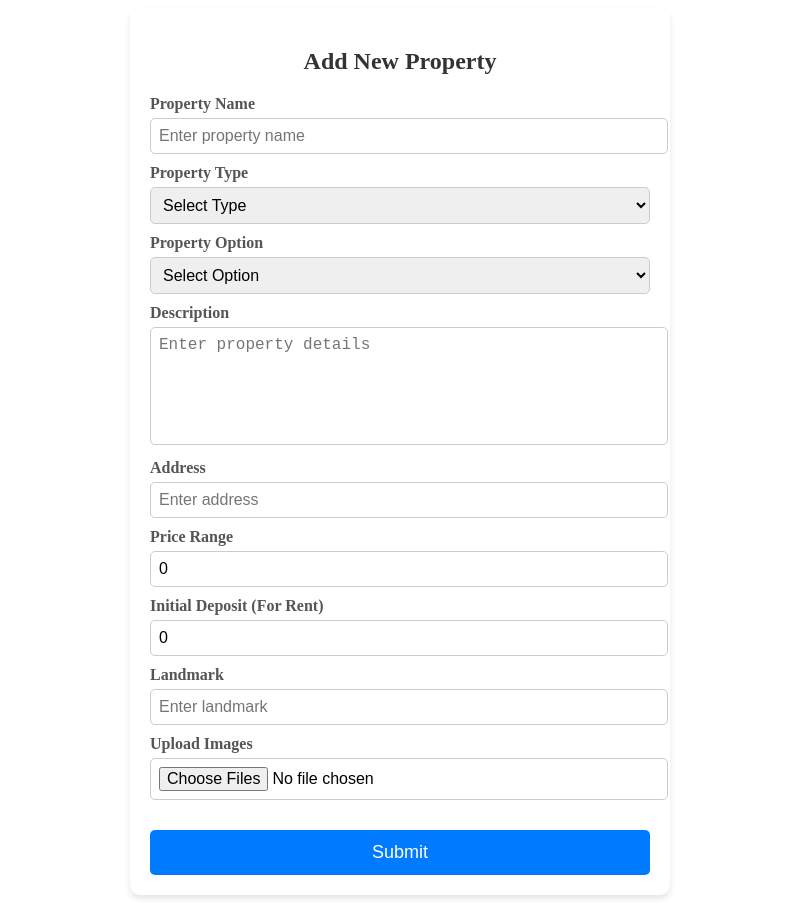
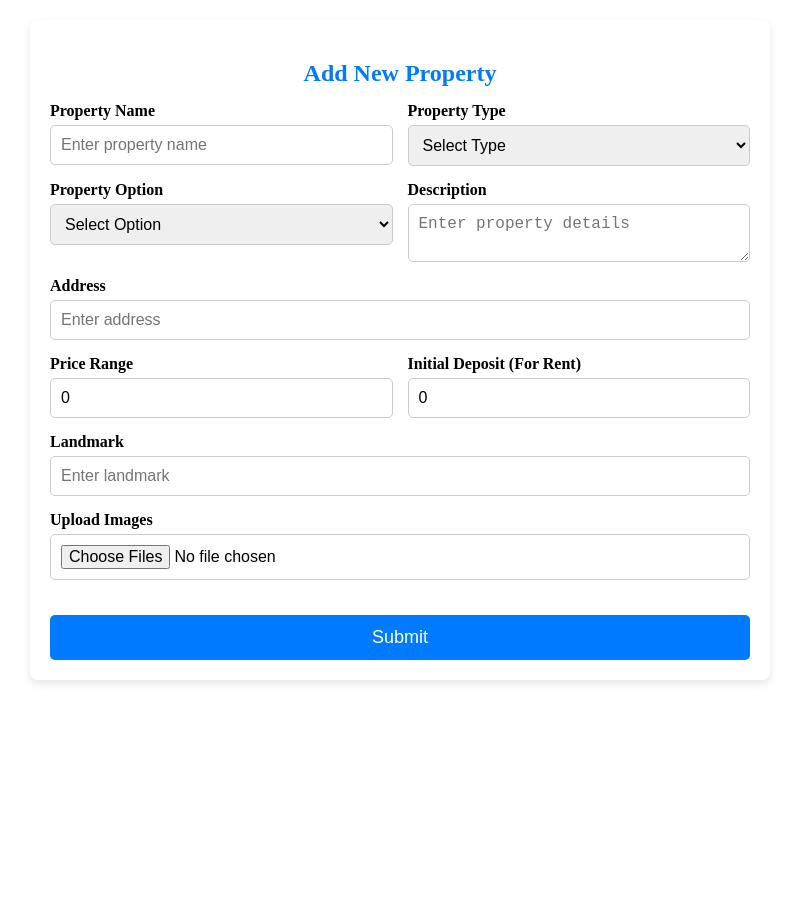
Before and after one commit to vaishali-deore/EasyHousingSolution, an Angular app: page /seller/add-property in a window 1280 px wide. Shown: the whole page, without its empty margins (240-1039 px from the left). After the commit the page ends 800 px from the top, so only its background shows below. Built offline with nearby package versions, Linux system fonts and the light colour scheme.

Commit message:
added validation login, regi and add property section

```diff
--- a/package.json
+++ b/package.json
@@ -27,6 +27,7 @@
     "@coreui/icons-angular": "^5.3.16",
     "express": "^4.18.2",
     "rxjs": "~7.8.0",
+    "sweetalert2": "^11.17.2",
     "tslib": "^2.3.0",
     "zone.js": "~0.15.0"
   },
--- a/src/app/login/login.component.ts
+++ b/src/app/login/login.component.ts
@@ -5,6 +5,8 @@ import { HeaderComponent } from '../components/header/header.component';
 import { FooterComponent } from '../components/footer/footer.component';
 import { AuthService } from '../services/auth.service';
 // import { AuthService } from '../services/auth.service';
+import Swal from 'sweetalert2';
+
 
 @Component({
   selector: 'app-login',
@@ -25,6 +27,27 @@ export class LoginComponent {
   }
 
   login() {
+    let errorMessage = '';
+
+    if (!this.userName.trim() && !this.password.trim()) {
+      errorMessage = 'Username and Password are required!';
+    } else if (!this.userName.trim()) {
+      errorMessage = 'Username is required!';
+    } else if (!this.password.trim()) {
+      errorMessage = 'Password is required!';
+    }
+
+    if (errorMessage) {
+      Swal.fire({
+        icon: 'error',
+        title: 'Oops...',
+        text: errorMessage,
+        confirmButtonColor: '#218838'
+      });
+      return;
+    }
+
+
     this.authService.login(this.userName, this.password).subscribe(
       (response: any) => {
         console.log('Login Successful', response);
--- a/src/app/seller/add-property/add-property.component.css
+++ b/src/app/seller/add-property/add-property.component.css
@@ -1,72 +1,76 @@
+/* General Container */
 .add-property-container {
-    max-width: 500px;
-    margin: auto;
+  max-width: 700px;
+  margin: 20px auto;
+  background: #fff;
   padding: 20px;
-    background: #fff;
-    border-radius: 10px;
-    box-shadow: 0px 4px 6px rgba(0, 0, 0, 0.1);
+  border-radius: 8px;
+  box-shadow: 0 4px 8px rgba(0, 0, 0, 0.1);
+}
+
+/* Form Layout - Two Columns */
+.form-grid {
+  display: grid;
+  grid-template-columns: repeat(2, 1fr);
+  gap: 15px;
+}
+
+/* Full-Width Fields */
+.full-width {
+  grid-column: span 2;
+}
+
+/* Form Group */
+.form-group {
+  display: flex;
+  flex-direction: column;
+}
+
+label {
+  font-weight: 600;
+  margin-bottom: 5px;
 }
 
 h2 {
+  margin-bottom: 15px;
+  font-size: 24px;
+  color: #007bff;
   text-align: center;
-    color: #333;
-  }
-
-  label {
-    display: block;
-    margin-top: 10px;
-    font-weight: bold;
-    color: #555;
 }
 
 input, select, textarea {
-    width: 100%;
-    padding: 8px;
-    margin-top: 5px;
+  padding: 10px;
+  font-size: 16px;
   border: 1px solid #ccc;
   border-radius: 5px;
-    font-size: 16px;
+  transition: border-color 0.3s;
 }
 
-  textarea {
-    height: 100px;
-    resize: none;
+/* Red Border for Errors */
+.error-border {
+  border: 2px solid red !important;
 }
 
-  button {
+/* Submit Button */
+.primary-btn {
   width: 100%;
   padding: 12px;
-    margin-top: 20px;
-    border: none;
   background-color: #007bff;
   color: white;
+  border: none;
   font-size: 18px;
+  border-radius: 5px;
   cursor: pointer;
-    border-radius: 5px;
+  margin-top: 20px;
 }
 
-  button:hover {
+.primary-btn:hover {
   background-color: #0056b3;
 }
 
-
-  .image-preview-container {
-    display: flex;
-    flex-wrap: wrap;
-    gap: 10px;
-    margin-top: 10px;
+/* Responsive Design */
+@media (max-width: 600px) {
+  .form-grid {
+    grid-template-columns: 1fr;
   }
-
-.image-preview {
-    width: 100px;
-    height: 100px;
-    object-fit: cover;
-    border-radius: 5px;
-    box-shadow: 0 2px 5px rgba(0, 0, 0, 0.2);
 }
-
-.error {
-  color: red;
-  font-size: 14px;
-  margin-top: 5px;
-}
--- a/src/app/seller/add-property/add-property.component.html
+++ b/src/app/seller/add-property/add-property.component.html
@@ -1,61 +1,87 @@
 <div class="add-property-container">
     <h2>Add New Property</h2>
 
-  <form (submit)="addProperty()">
+    <form (submit)="addProperty($event)">
+
+      <div class="form-grid">
+        <!-- Property Name & Type -->
+        <div class="form-group">
           <label>Property Name</label>
-      <input type="text" [(ngModel)]="propertyName" name="propertyName" placeholder="Enter property name" required>
+          <input type="text" [(ngModel)]="propertyName" name="propertyName" placeholder="Enter property name"
+            [ngClass]="{'error-border': isSubmitted && !propertyName}">
+        </div>
 
+        <div class="form-group">
           <label>Property Type</label>
-      <select [(ngModel)]="propertyType" name="propertyType" required>
+          <select [(ngModel)]="propertyType" name="propertyType"
+            [ngClass]="{'error-border': isSubmitted && !propertyType}">
             <option value="">Select Type</option>
             <option value="apartment">Apartment</option>
             <option value="villa">Villa</option>
             <option value="house">House</option>
             <option value="commercial">Commercial Property</option>
           </select>
+        </div>
 
+        <!-- Property Option & Description -->
+        <div class="form-group">
           <label>Property Option</label>
-      <select [(ngModel)]="propertyOption" name="propertyOption" required>
+          <select [(ngModel)]="propertyOption" name="propertyOption"
+            [ngClass]="{'error-border': isSubmitted && !propertyOption}">
             <option value="">Select Option</option>
             <option value="sell">Sell</option>
             <option value="rent">Rent</option>
           </select>
+        </div>
 
+        <div class="form-group">
           <label>Description</label>
-      <textarea [(ngModel)]="description" name="description" placeholder="Enter property details" required></textarea>
+          <textarea [(ngModel)]="description" name="description" placeholder="Enter property details"
+            [ngClass]="{'error-border': isSubmitted && !description}"></textarea>
+        </div>
 
+        <!-- Address (Full-Width) -->
+        <div class="form-group full-width">
           <label>Address</label>
-      <input type="text" [(ngModel)]="address" name="address" placeholder="Enter address" required>
+          <input type="text" [(ngModel)]="address" name="address" placeholder="Enter address"
+            [ngClass]="{'error-border': isSubmitted && !address}">
+        </div>
 
+        <!-- Price & Initial Deposit -->
+        <div class="form-group">
           <label>Price Range</label>
-      <input type="text" [(ngModel)]="priceRange" name="priceRange" placeholder="Enter price range" required>
+          <input type="text" [(ngModel)]="priceRange" name="priceRange" placeholder="Enter price range"
+            [ngClass]="{'error-border': isSubmitted && !priceRange}">
+        </div>
 
-
+        <div class="form-group">
           <label>Initial Deposit (For Rent)</label>
           <input type="text" [(ngModel)]="initialDeposit" name="initialDeposit" placeholder="Enter initial deposit">
+        </div>
 
+        <!-- Landmark (Full-Width) -->
+        <div class="form-group full-width">
           <label>Landmark</label>
-      <input type="text" [(ngModel)]="landmark" name="landmark" placeholder="Enter landmark" required>
+          <input type="text" [(ngModel)]="landmark" name="landmark" placeholder="Enter landmark"
+            [ngClass]="{'error-border': isSubmitted && !landmark}">
+        </div>
 
-      <!-- <label>Region</label>
-      <input type="text" [(ngModel)]="region" name="region" placeholder="Enter region" required> -->
-
-
-
+        <!-- Upload Images -->
+        <div class="form-group full-width">
           <label>Upload Images</label>
           <input type="file" (change)="onFileSelect($event)" multiple accept="image/*">
+          <p *ngIf="errorMessage" class="error">{{ errorMessage }}</p>
+        </div>
 
         <!-- Display Selected Images -->
-<div class="image-preview-container">
-    <div *ngFor="let image of imagePreviews">
+        <div class="image-preview-container full-width">
+          <div *ngFor="let image of imagePreviews" class="image-box">
             <img [src]="image" class="image-preview" alt="Selected Image">
           </div>
         </div>
 
+      </div>
 
-<!-- Error Message if Exceeding 6 Images -->
-<p *ngIf="errorMessage" class="error">{{ errorMessage }}</p>
-
-      <button type="submit">Submit</button>
+      <button type="submit" class="primary-btn">Submit</button>
     </form>
   </div>
--- a/src/app/seller/add-property/add-property.component.ts
+++ b/src/app/seller/add-property/add-property.component.ts
@@ -3,6 +3,7 @@ import { Component } from '@angular/core';
 import { FormsModule } from '@angular/forms';
 import { Router } from '@angular/router';
 import { SellerService } from '../../services/seller.service';
+import Swal from 'sweetalert2';
 
 @Component({
   selector: 'app-add-property',
@@ -26,6 +27,9 @@ export class AddPropertyComponent {
   images: File[] = []; // Store selected image files
   errorMessage: string = ''; // Error message for exceeding limit
 
+  isSubmitted = false;
+
+
   constructor(private sellerService: SellerService, private router: Router) {}
 
   getSellerId(): number {
@@ -41,7 +45,19 @@ export class AddPropertyComponent {
     }
   }
 
-  addProperty() {
+  addProperty(event: Event) {
+    event.preventDefault();
+    this.isSubmitted = true;
+
+    if (!this.propertyName || !this.propertyType || !this.propertyOption || !this.description || !this.address || !this.priceRange || !this.landmark) {
+      Swal.fire({
+        icon: 'error',
+        title: 'Missing Fields!',
+        text: 'Please fill all the required fields before submitting.',
+      });
+      return;
+    }
+
     const propertyData = {
       propertyId: 0,
       propertyName: this.propertyName,
--- a/src/app/signup/signup.component.css
+++ b/src/app/signup/signup.component.css
@@ -102,3 +102,22 @@
         grid-template-columns: 1fr; /* Single column for small screens */
     }
 }
+
+
+.error-border {
+    border: 2px solid red !important;
+    background-color: #ffe6e6;
+  }
+
+  input, select {
+    padding: 10px;
+    width: 100%;
+    border-radius: 5px;
+    border: 1px solid #ccc;
+  }
+
+  input:focus, select:focus {
+    outline: none;
+    border-color: #218838;
+    box-shadow: 0 0 5px rgba(33, 136, 56, 0.5);
+  }
--- a/src/app/signup/signup.component.ts
+++ b/src/app/signup/signup.component.ts
@@ -6,6 +6,7 @@ import { HeaderComponent } from '../components/header/header.component';
 import { FooterComponent } from '../components/footer/footer.component';
 import { AuthService } from '../services/auth.service';
 import { CommonModule } from '@angular/common';
+import Swal from 'sweetalert2';
 
 @Component({
   selector: 'app-signup',
@@ -27,6 +28,10 @@ export class SignupComponent {
   stateId: number | null = null;
   cityId: number | null = null;
   message: string = '';
+
+
+  isSubmitted: boolean = false; // Track if form is submitted
+
 
   // Sample State & City Data (Ideally, fetch this from an API)
   states = [
@@ -61,6 +66,24 @@ export class SignupComponent {
   }
 
   signup() {
+
+    this.isSubmitted = true; // Mark form as submitted to show red borders
+
+    if (!this.userName.trim() || !this.password.trim() || !this.firstName.trim() || !this.lastName.trim() ||
+        !this.dateofBirth || !this.phoneNo.trim() || !this.emailId.trim() || !this.address.trim() ||
+        !this.stateId || !this.cityId || !this.userType) {
+
+      Swal.fire({
+        icon: 'error',
+        title: 'Oops...',
+        text: 'Please fill in all required fields!',
+        confirmButtonColor: '#218838'
+      });
+
+      return;
+    }
+
+
     const signupPayload = {
       userName: this.userName,
       password: this.password,
```
Also changed, not shown: src/app/signup/signup.component.html (+22 -12 lines), 1 other file (tests, documents, lock files or other folders). Lines whose indentation alone changed are shown as unchanged.
